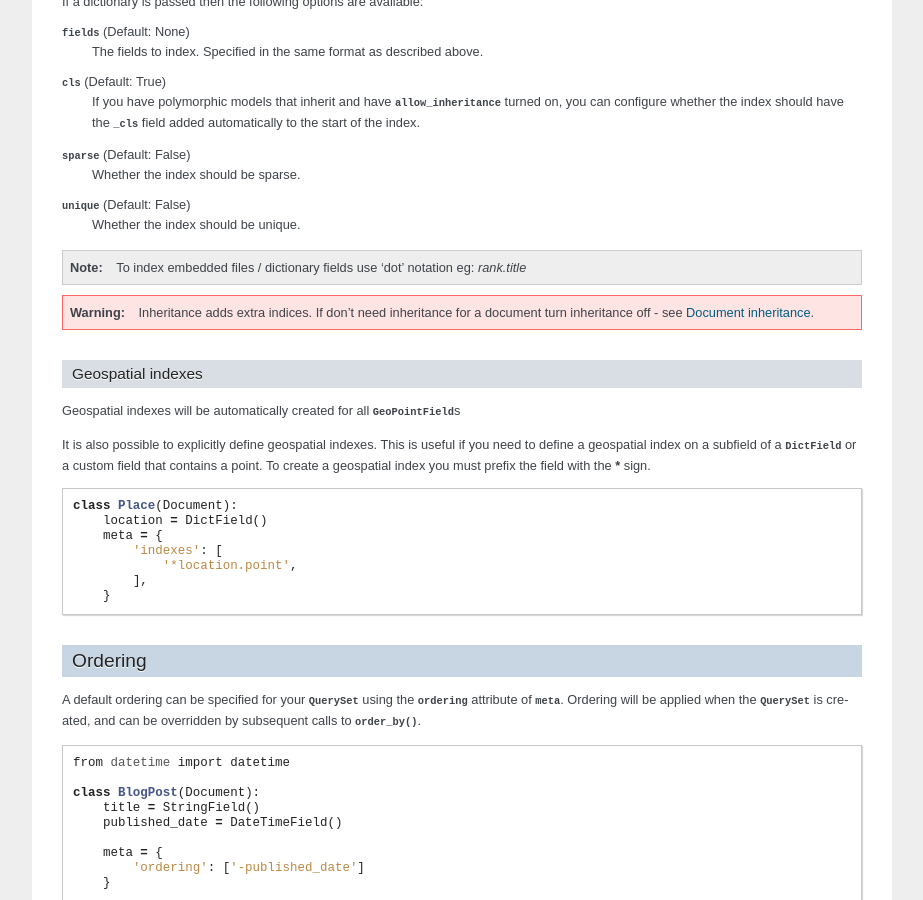
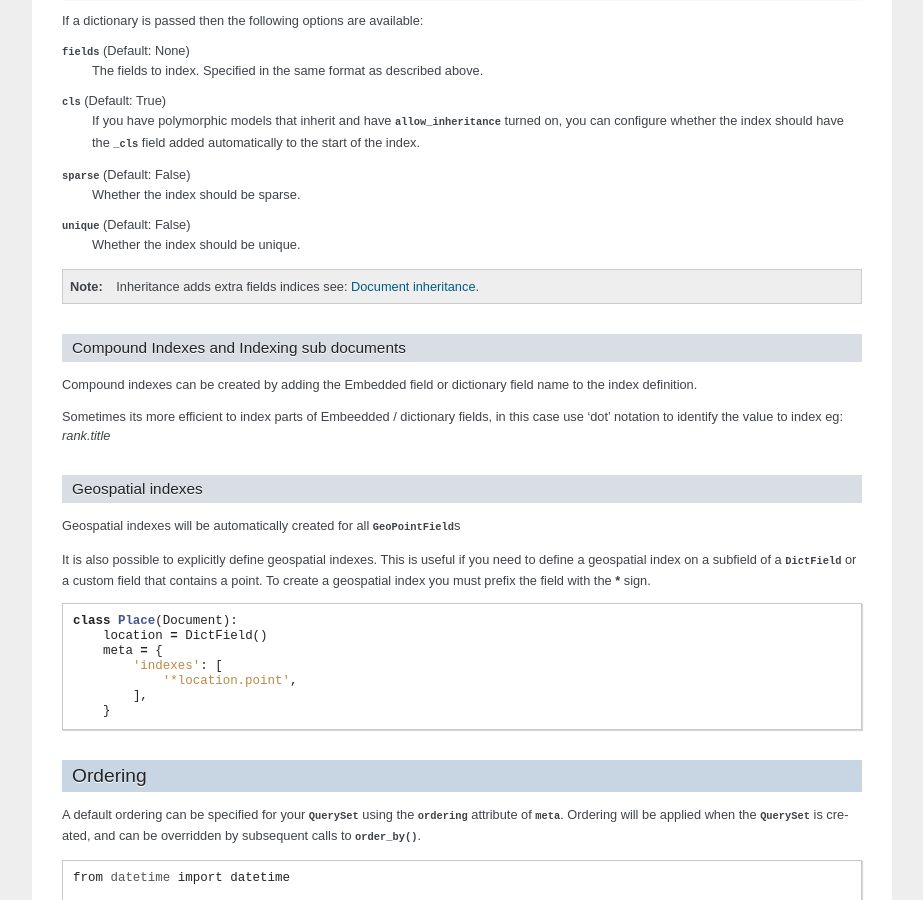
Before and after one commit to MongoEngine/mongoengine, a Sphinx documentation site: the page built from docs/guide/defining-documents.rst, in a window 1280 px wide and 900 px high, scrolled down 7237 px. Shown: the whole window, without its empty margins (198-1121 px from the left). Built offline with Sphinx 7.4.7, drawn with Linux system fonts in a browser that asks for light colours; the version number could not be read and is left out; some of the changed text lies outside the part shown.

Commit message:
Added support for compound primary keys (#149)

```diff
--- a/docs/changelog.rst
+++ b/docs/changelog.rst
@@ -37,6 +37,7 @@ Changes in 0.8.X
 - Added no_dereference context manager (#82)
 - Added switch_collection context manager (#220)
 - Added switch_collection method to document instances (#220)
+- Added support for compound primary keys (#149)
 
 Changes in 0.7.9
 ================
--- a/docs/django.rst
+++ b/docs/django.rst
@@ -2,7 +2,7 @@
 Using MongoEngine with Django
 =============================
 
-.. note :: Updated to support Django 1.4
+.. note:: Updated to support Django 1.4
 
 Connecting
 ==========
@@ -10,7 +10,7 @@ In your **settings.py** file, ignore the standard database settings (unless you
 also plan to use the ORM in your project), and instead call
 :func:`~mongoengine.connect` somewhere in the settings module.
 
-.. note :: If getting an ``ImproperlyConfigured: settings.DATABASES is
+.. note:: If getting an ``ImproperlyConfigured: settings.DATABASES is
     improperly configured`` error you may need to remove
     ``django.contrib.sites`` from ``INSTALLED_APPS`` in settings.py.
 
--- a/docs/guide/defining-documents.rst
+++ b/docs/guide/defining-documents.rst
@@ -135,7 +135,8 @@ arguments can be set on all fields:
     field, will not have two documents in the collection with the same value.
 
 :attr:`primary_key` (Default: False)
-    When True, use this field as a primary key for the collection.
+    When True, use this field as a primary key for the collection.  `DictField`
+    and `EmbeddedDocuments` both support being the primary key for a document.
 
 :attr:`choices` (Default: None)
     An iterable (e.g. a list or tuple) of choices to which the value of this
@@ -441,6 +442,7 @@ The following example shows a :class:`Log` document that will be limited to
 
 Indexes
 =======
+
 You can specify indexes on collections to make querying faster. This is done
 by creating a list of index specifications called :attr:`indexes` in the
 :attr:`~mongoengine.Document.meta` dictionary, where an index specification may
@@ -473,20 +475,22 @@ If a dictionary is passed then the following options are available:
 :attr:`unique` (Default: False)
     Whether the index should be unique.
 
-.. note ::
+.. note::
 
-    To index embedded files / dictionary fields use 'dot' notation eg:
-    `rank.title`
+    Inheritance adds extra fields indices see: :ref:`document-inheritance`.
 
-.. warning::
+Compound Indexes and Indexing sub documents
+-------------------------------------------
 
-    Inheritance adds extra indices.
-    If don't need inheritance for a document turn inheritance off -
-    see :ref:`document-inheritance`.
+Compound indexes can be created by adding the Embedded field or dictionary
+field name to the index definition.
 
+Sometimes its more efficient to index parts of Embeedded / dictionary fields,
+in this case use 'dot' notation to identify the value to index eg: `rank.title`
 
 Geospatial indexes
----------------------------
+------------------
+
 Geospatial indexes will be automatically created for all
 :class:`~mongoengine.GeoPointField`\ s
 
```
Also changed, not shown: 2 other files.
